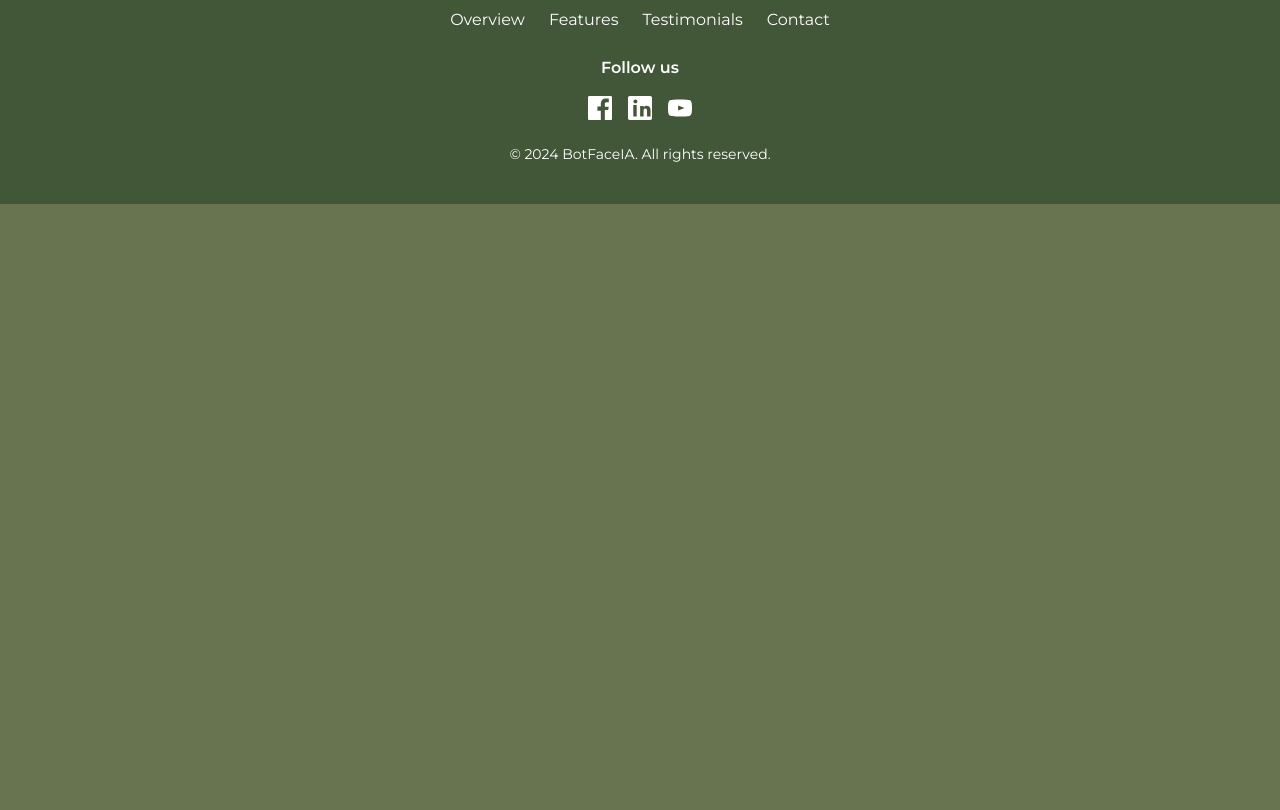
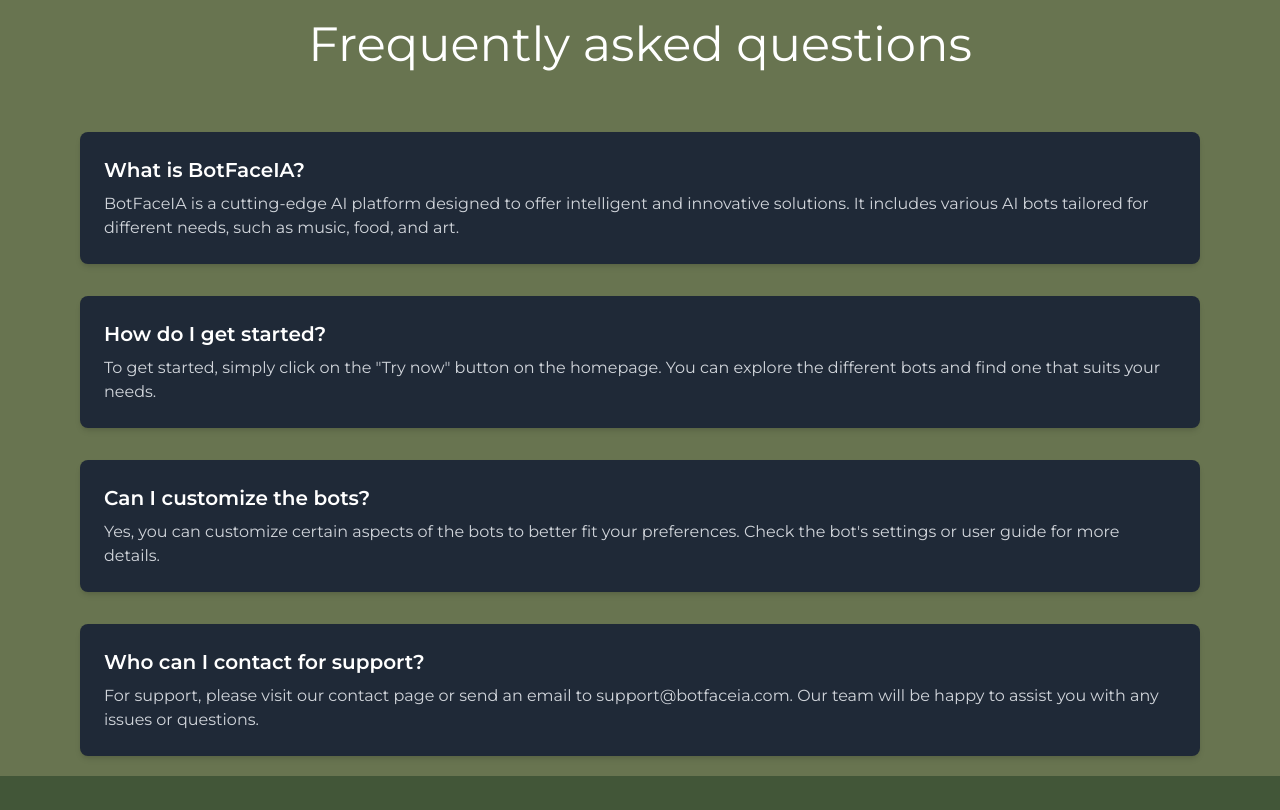
Before and after one commit to Cde571/food-emotions, an Astro site: page / in a window 1280 px wide. Shown: the part 3340-4150 px from the top of the page. Before the commit the page ends 3544 px from the top, so only its background shows below. Built offline with nearby package versions, Linux system fonts and the light colour scheme; Astro itself is replaced by a stand-in of ours.

Commit message:
Creación de página FAQ

```diff
--- a/env.d.ts
+++ b/env.d.ts
@@ -1,4 +1,4 @@
-/// <reference path="../.astro/types.d.ts" />
+/// <reference path="./.astro/types.d.ts" />
 // .env.d.ts
 declare module NodeJS {
     interface ProcessEnv {
--- a/src/components/Bento.astro
+++ b/src/components/Bento.astro
@@ -89,6 +89,7 @@ import BentoItem from "./BentoItem.astro"
 
 
 </section>
+<section>
 <h1 class="text-[#ffffff] text-5xl text-pretty text-center mt-44" >BotFaceIA Chapters</h1>
 <div class="flex justify-center space-x-4 px-4 mt-44">
 
@@ -118,3 +119,44 @@ import BentoItem from "./BentoItem.astro"
             <p class="text-gray-600">See AI in real-world applications, from predictive analytics to machine learning, and understand how it's shaping the future.</p>
         </div>
     </div>
+</section>
+
+
+<section class="w-full max-w-[1400px] mx-auto px-20 mt-36">
+    <h1 class="text-[#ffffff] text-5xl text-pretty text-center">Frequently asked questions</h1>
+
+    <div class="mt-16 space-y-8">
+      <!-- FAQ Item 1 -->
+      <div class="bg-gray-800 rounded-lg shadow-md p-6">
+        <h2 class="text-xl font-semibold text-[#ffffff]">What is BotFaceIA?</h2>
+        <p class="text-gray-300 mt-2">
+          BotFaceIA is a cutting-edge AI platform designed to offer intelligent and innovative solutions. It includes various AI bots tailored for different needs, such as music, food, and art.
+        </p>
+      </div>
+
+      <!-- FAQ Item 2 -->
+      <div class="bg-gray-800 rounded-lg shadow-md p-6">
+        <h2 class="text-xl font-semibold text-[#ffffff]">How do I get started?</h2>
+        <p class="text-gray-300 mt-2">
+          To get started, simply click on the "Try now" button on the homepage. You can explore the different bots and find one that suits your needs.
+        </p>
+      </div>
+
+      <!-- FAQ Item 3 -->
+      <div class="bg-gray-800 rounded-lg shadow-md p-6">
+        <h2 class="text-xl font-semibold text-[#ffffff]">Can I customize the bots?</h2>
+        <p class="text-gray-300 mt-2">
+          Yes, you can customize certain aspects of the bots to better fit your preferences. Check the bot's settings or user guide for more details.
+        </p>
+      </div>
+
+      <!-- FAQ Item 4 -->
+      <div class="bg-gray-800 rounded-lg shadow-md p-6">
+        <h2 class="text-xl font-semibold text-[#ffffff]">Who can I contact for support?</h2>
+        <p class="text-gray-300 mt-2">
+          For support, please visit our contact page or send an email to support@botfaceia.com. Our team will be happy to assist you with any issues or questions.
+        </p>
+      </div>
+
+    </div>
+</section>
```
